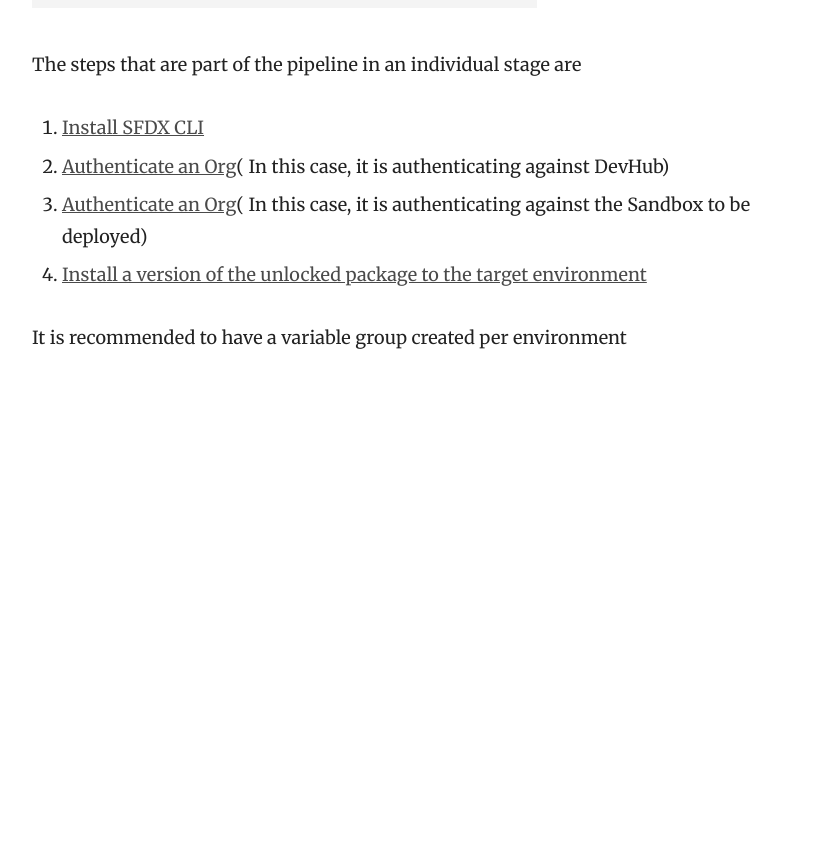
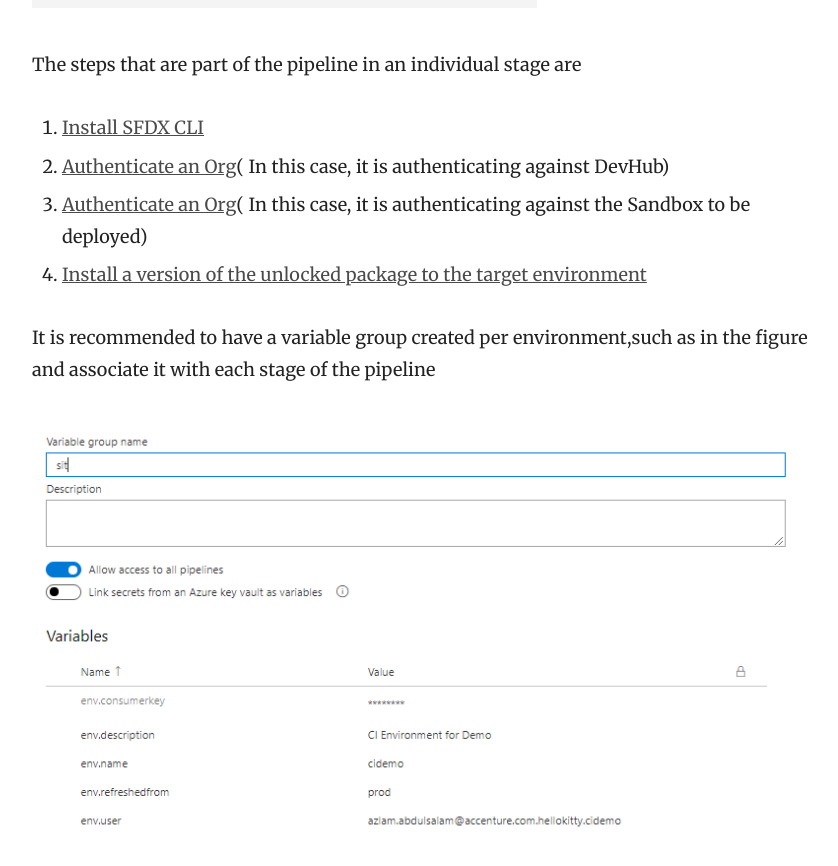
Before and after one commit to nbatterham/sfpowerscripts-doc, a Jekyll site: the page built from _docs/Pipelines/Unlocked Package Release Pipeline.md, in a window 1280 px wide and 900 px high, scrolled down 1449 px. Shown: the top 866 px of the window, without its empty margins (358-1196 px from the left). Built offline with Jekyll 4.4.1, drawn with Linux system fonts in a browser that asks for light colours; before the commit the page ends 1854 px from its top, so only the background shows below that.

Commit message:
Updated '_docs/Pipelines/Unlocked Package Release Pipeline.md' via CloudCannon

```diff
--- a/_docs/Pipelines/Unlocked Package Release Pipeline.md
+++ b/_docs/Pipelines/Unlocked Package Release Pipeline.md
@@ -27,4 +27,6 @@ The steps that are part of the pipeline in an individual stage are
 3. [Authenticate an Org](/Tasks/Common-Utility-Tasks/Authenticate%20an%20Org/)( In this case, it is authenticating against the Sandbox to be deployed)
 4. [Install a version of the unlocked package to the target environment](/Tasks/Deployment-Tasks/Install%20an%20Unlocked%20Package/)
 
-It is recommended to have a variable group created per environment
+It is recommended to have a variable group created per environment,such as in the figure and associate it with each stage of the pipeline
+
+![](/images/variable_group_for_envs.png){: width="812" height="440"}
```
